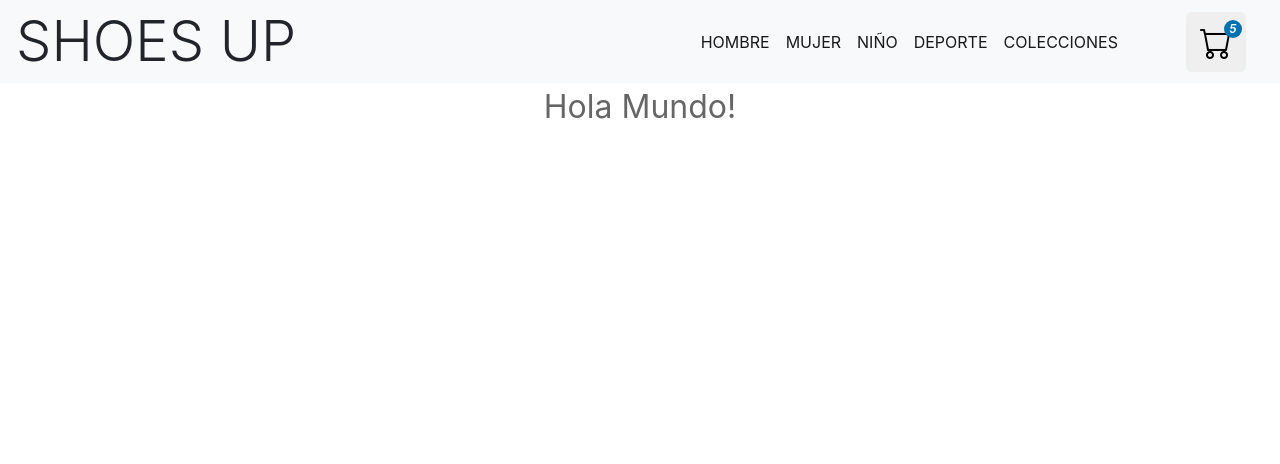
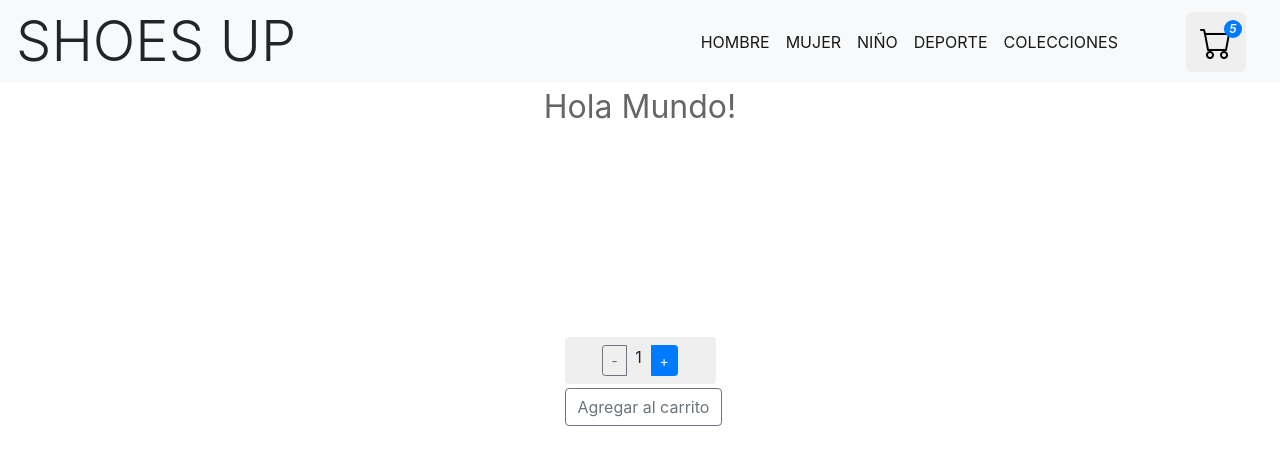
Before and after one commit to dalgy120/shoes_up, a React (Create React App) app: page / in a window 1280 px wide. Shown: the top 464 px of the page. Built offline with nearby package versions, Linux system fonts and the light colour scheme.

Commit message:
new component itemCount  Shoes_up Garcia

```diff
--- a/src/components/CartWidget.css
+++ b/src/components/CartWidget.css
@@ -1,5 +1,5 @@
 .cartNavbar {
-    border: 0;
+    border: none;
     font-size: 32px;
     margin-left: 60px;
     margin-right: 18px;
@@ -8,6 +8,10 @@
     border-radius: 6px;
     width: 60px;
     height: 60px;
+}
+
+.cartNavbar:focus {
+    outline: none;
 }
 
 .quantity {
@@ -20,5 +24,5 @@
     height: 18px;
     position: absolute;
     right: 4px;
-    background-color: #0071ae;
+    background-color: #007bff;
 }
--- /dev/null
+++ b/src/components/ItemCount.css
@@ -0,0 +1,29 @@
+.ItemContainerQuantity {
+    margin: auto;
+    width: 175px;
+    justify-content: right;
+    padding: 6px 12px;
+    -webkit-box-align: center;
+}
+
+.counter {
+    margin: auto;
+    width: 100%;
+    height: 100%;
+    background-color: rgb(239, 239, 239);
+    -webkit-box-align: center;
+    margin-bottom: 4px;
+    border-radius: 4px;
+    padding: 8px;
+    transition: color .15s;
+}
+
+.btn.btn-outline-secondary {
+    width: auto;
+}
+.btn-group.btn-group-sm{
+    margin: auto;
+}
+.itemQuantity {
+    width: 24px;
+}
--- /dev/null
+++ b/src/components/ItemCount.js
@@ -0,0 +1,34 @@
+import { useState } from 'react';
+import './ItemCount.css'
+
+function ItemCount({stock, initial, onAdd}) {
+    const [quantity, setQuantity] = useState(initial)
+    function increment() {
+        setQuantity(quantity+1)
+    }
+
+    function decrement() {
+        if (quantity <= initial) return false
+        setQuantity(quantity-1)
+    }
+
+    function addToCart(){
+        if (quantity > stock) return false
+        onAdd(quantity)
+    }
+
+    return (
+        <div className='ItemContainerQuantity'>
+        <div className='counter'>
+        <div className="btn-group btn-group-sm" role="group" aria-label="...">
+            <button className='btn btn-outline-secondary' onClick={decrement}>-</button>
+            <span className='itemQuantity'>{quantity}</span>
+            <button className='btn btn-primary' onClick={increment}>+</button>
+        </div>
+        </div>
+        <button type="button" class="btn btn-outline-secondary" onClick={addToCart}>Agregar al carrito</button>
+        </div>
+    )
+}
+
+export default ItemCount;
--- a/src/components/ItemListContainer.css
+++ b/src/components/ItemListContainer.css
@@ -1,4 +1,10 @@
 .landing{
     font-size: 32px;
     color: #666;
+    margin-bottom: 200px;
+    display: block;
 }
+
+.listContainer {
+    display: block;
+}
--- a/src/components/ItemListContainer.js
+++ b/src/components/ItemListContainer.js
@@ -1,9 +1,16 @@
 import './ItemListContainer.css'
+import ItemCount from './ItemCount';
 
 function ItemListContainer(props) {
-    const greeting = props.greeting
+    const {greeting} = props;
+    function onAdd(quantity) {
+        console.log(quantity);
+    }
     return (
+        <div className='listContainer'>
         <span className='landing'>{greeting}</span>
+        <ItemCount stock={5} initial={1} onAdd={onAdd}></ItemCount>
+        </div>
     )
 }
 
```
